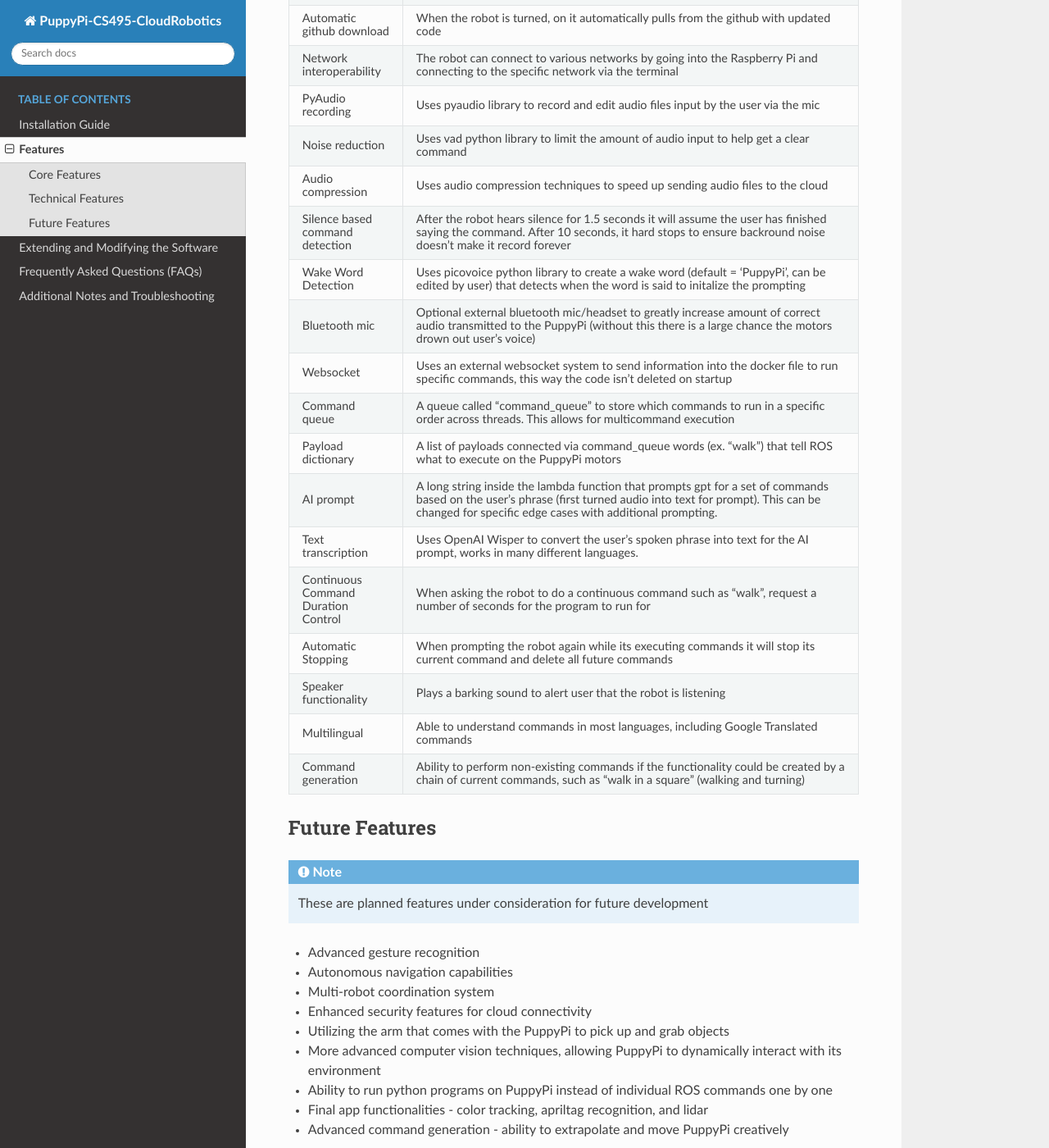
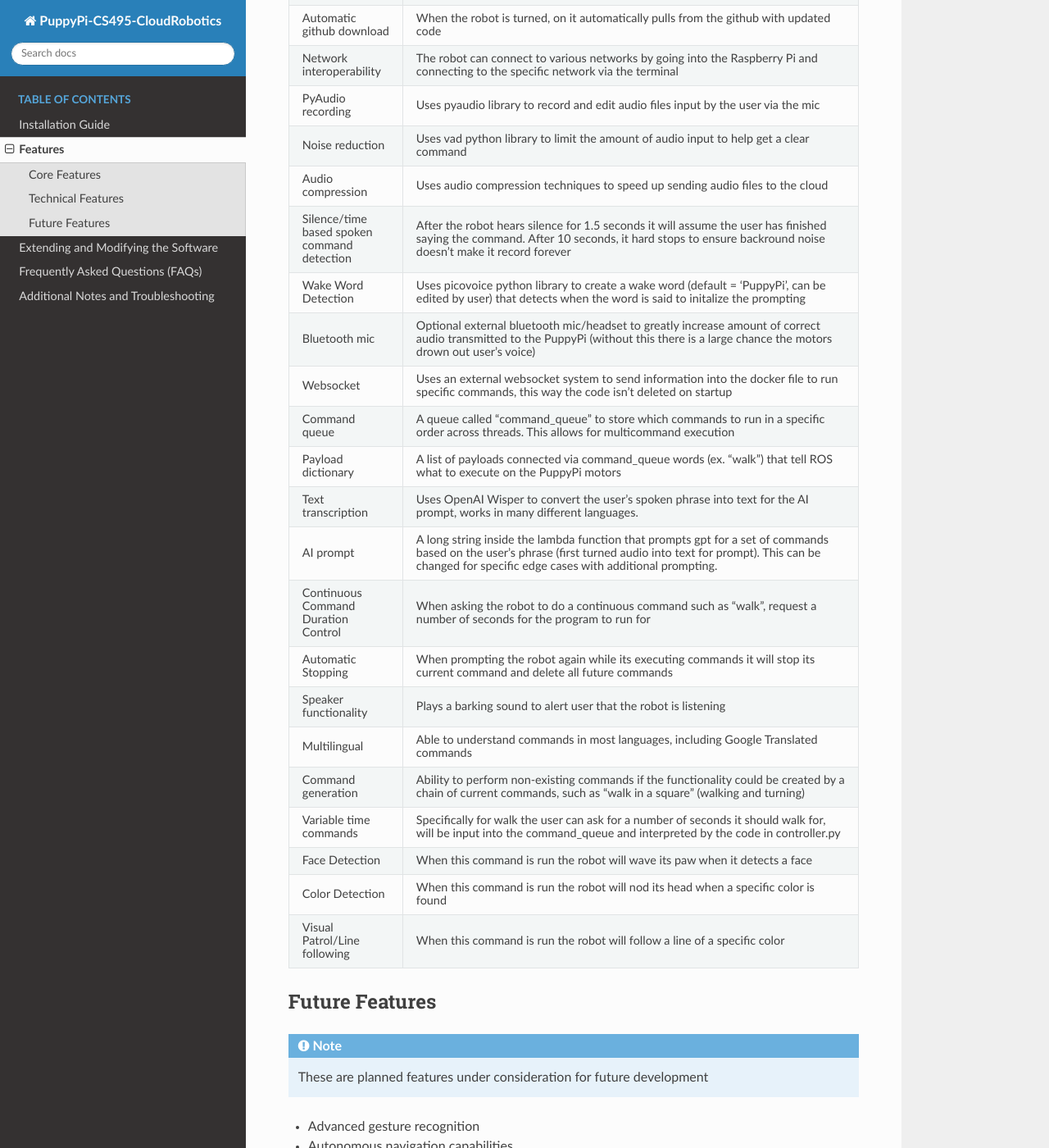
Before and after one commit to CS-495-Cloud-Robotics-Team/PuppyPi, a Sphinx documentation site: the page built from docs/features.rst, in a window 1280 px wide and 1400 px high, scrolled down 666 px. Shown: the whole window at 82% size. Built offline with Sphinx 7.4.7 and the Read the Docs theme 3.1.0, drawn with Linux system fonts in a browser that asks for light colours; pages that are not in the unit, such as notebooks, are missing from menus.

Commit message:
Update features.rst

```diff
--- a/docs/features.rst
+++ b/docs/features.rst
@@ -42,7 +42,7 @@ Technical Features
      - Uses vad python library to limit the amount of audio input to help get a clear command
    * - Audio compression
      - Uses audio compression techniques to speed up sending audio files to the cloud
-   * - Silence based command detection
+   * - Silence/time based spoken command detection
      - After the robot hears silence for 1.5 seconds it will assume the user has finished saying the command. After 10 seconds, it hard stops to ensure backround noise doesn't make it record forever
    * - Wake Word Detection
      - Uses picovoice python library to create a wake word (default = 'PuppyPi', can be edited by user) that detects when the word is said to initalize the prompting
@@ -54,10 +54,10 @@ Technical Features
      - A queue called "command_queue" to store which commands to run in a specific order across threads. This allows for multicommand execution
    * - Payload dictionary
      - A list of payloads connected via command_queue words (ex. "walk") that tell ROS what to execute on the PuppyPi motors
+   * - Text transcription
+     - Uses OpenAI Wisper to convert the user's spoken phrase into text for the AI prompt, works in many different languages.
    * - AI prompt
      - A long string inside the lambda function that prompts gpt for a set of commands based on the user's phrase (first turned audio into text for prompt). This can be changed for specific edge cases with additional prompting.
-   * - Text transcription
-     - Uses OpenAI Wisper to convert the user's spoken phrase into text for the AI prompt, works in many different languages.
    * - Continuous Command Duration Control
      - When asking the robot to do a continuous command such as "walk", request a number of seconds for the program to run for
    * - Automatic Stopping
@@ -68,6 +68,14 @@ Technical Features
      - Able to understand commands in most languages, including Google Translated commands
    * - Command generation
      - Ability to perform non-existing commands if the functionality could be created by a chain of current commands, such as "walk in a square" (walking and turning)
+   * - Variable time commands
+     - Specifically for walk the user can ask for a number of seconds it should walk for, will be input into the command_queue and interpreted by the code in controller.py
+   * - Face Detection
+     - When this command is run the robot will wave its paw when it detects a face
+   * - Color Detection
+     - When this command is run the robot will nod its head when a specific color is found
+   * - Visual Patrol/Line following
+     - When this command is run the robot will follow a line of a specific color
 
 
 
```
